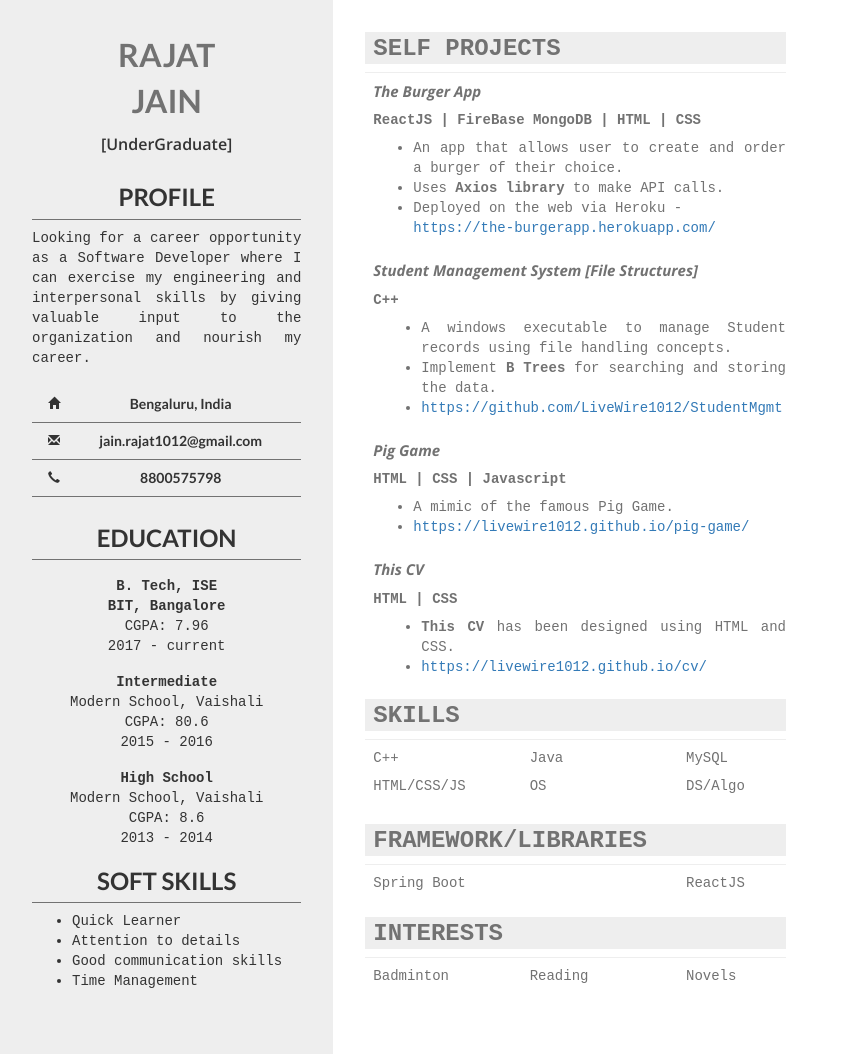
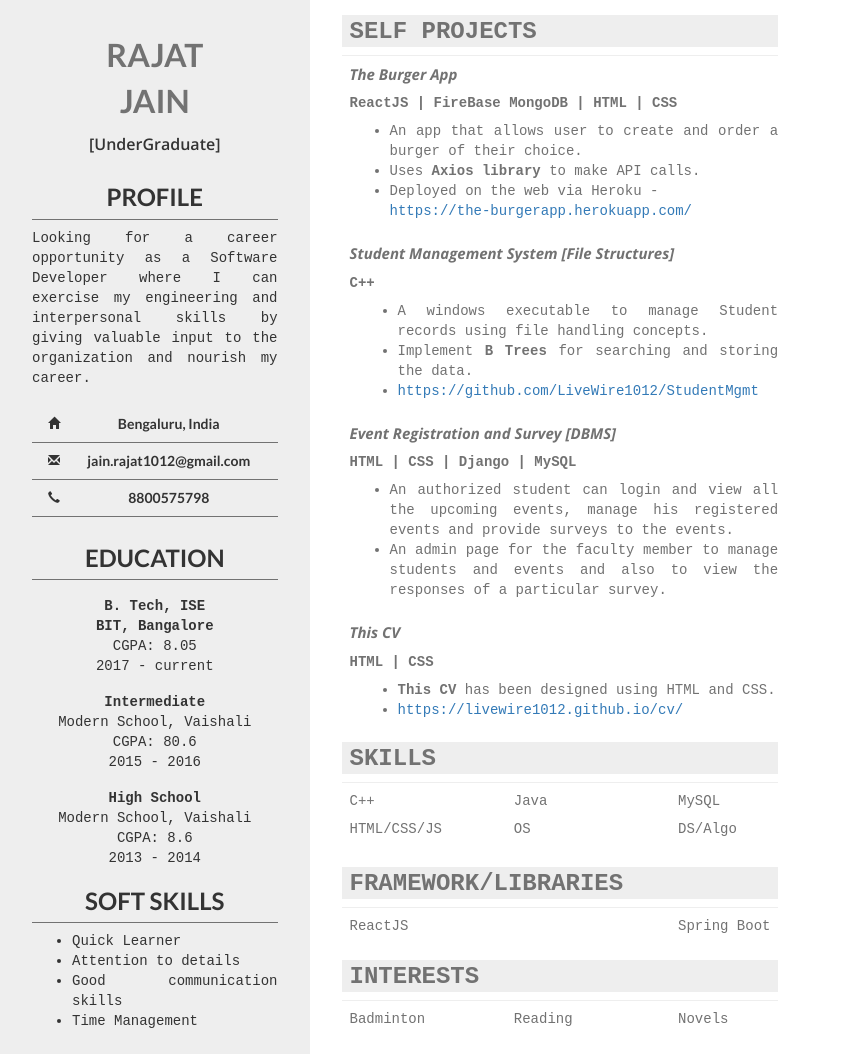
Before and after one commit to LiveWire1012/cv, a plain HTML site: page index.htm in a window 1280 px wide. Shown: the whole page, without its empty margins (0-849 px from the left). Drawn offline with nearby package versions, Linux system fonts and the light colour scheme.

Commit message:
'Updated'

```diff
--- a/css/main.css
+++ b/css/main.css
@@ -31,7 +31,7 @@ body {
 
 .left {
 	height: 100%;
-	width: 42%;
+	width: 39%;
 }
 
 .right {
@@ -39,9 +39,9 @@ body {
 	font-weight: 400;
 	color: #727272;
 	height: 100%;
-	width: 53%;
+	width: 55%;
 	margin-left: 32px;
-	padding-top: 32px;
+	padding-top: 15px;
 }
 
 .name {
--- a/index.htm
+++ b/index.htm
@@ -48,7 +48,7 @@
 				<div class="degree">
 					<div class="degree-name"><b>B. Tech, ISE</b></div>
 					<div class="degree-college"><b>BIT, Bangalore</b></div>
-					<div class="degree-cgpa">CGPA: 7.96</div>
+					<div class="degree-cgpa">CGPA: 8.05</div>
 					<div class="degree-term">2017 - current</div>
 				</div>
 
@@ -120,14 +120,17 @@
                     </div>
 			     </div>
                 <div class="job">
-					<div class="job-position"><b>Pig Game</b></div>
+					<div class="job-position"><b>Event Registration and Survey [DBMS]</b></div>
 					<div class="job-company-term">
-						<span class="job-company"><strong>HTML | CSS | Javascript</strong></span>
+						<span class="job-company"><strong> HTML | CSS | Django | MySQL </strong></span>
 					</div>
 					<div class="job-description">
                         <ul>
-                            <li>A mimic of the famous Pig Game.</li>
-                            <li><a href = "https://livewire1012.github.io/pig-game/" target="_blank">https://livewire1012.github.io/pig-game/</a></li>
+                            <li>An authorized student can login and view all the upcoming events, manage his registered events and
+								provide surveys to the events.</li>
+							<li>An admin page for the faculty member to manage students and events and also to view the responses
+								of a particular survey.</li>
+                            <!-- <li><a href = "https://livewire1012.github.io/pig-game/" target="_blank">https://livewire1012.github.io/pig-game/</a></li> -->
                         </ul>
 					</div>
 				</div>
@@ -170,8 +173,8 @@
 			<hr class="hr"></hr>
 			<div class="interests-content">
 				<div class="interests-row">
-					<div class="float-left interests-left">Spring Boot</div>
-					<div class="float-right interests-right">ReactJS</div>
+					<div class="float-left interests-left">ReactJS</div>
+					<div class="float-right interests-right">Spring Boot</div>
 				</div>
 			</div>
 		</div>
```
